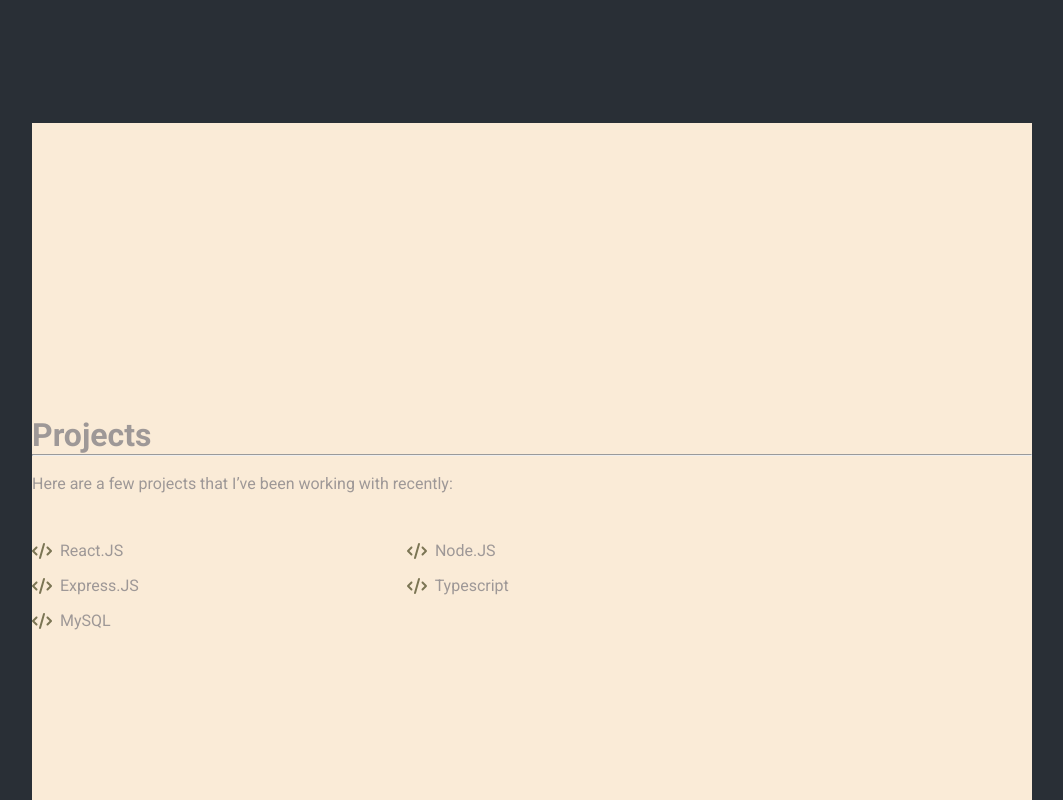
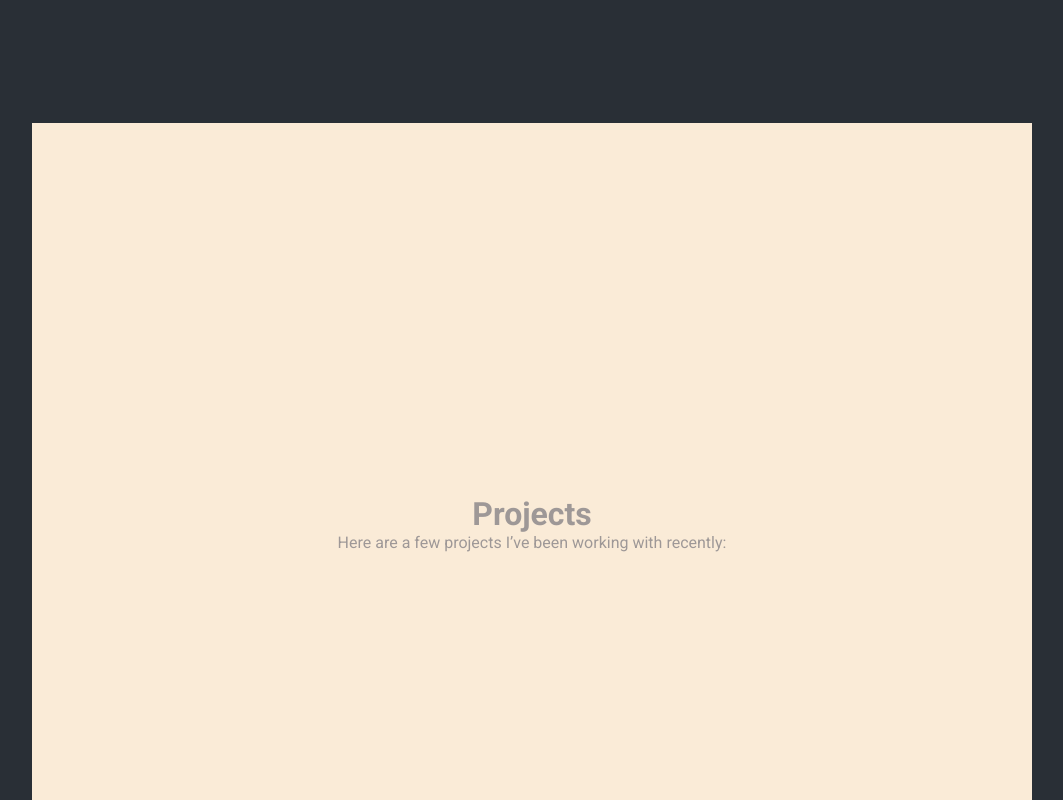
Before and after one commit to denis-junior/portfolio, a React (Create React App) app: page / in a window 1280 px wide. Shown: the part 1520-2320 px from the top of the page, without its empty margins (108-1171 px from the left). Built offline with nearby package versions, Linux system fonts and the light colour scheme.

Commit message:
projects component cleaned

```diff
--- a/src/Components/Projects/Projects.css
+++ b/src/Components/Projects/Projects.css
@@ -1,6 +1,7 @@
 .projects{
     flex-direction: column;
     justify-content: center;
+    align-items: center;
 
     background-color: antiquewhite;
 
--- a/src/Components/Projects/Projects.jsx
+++ b/src/Components/Projects/Projects.jsx
@@ -6,33 +6,12 @@ import "./Projects.css"
 const Projects = () => {
     return (   <div className="main projects" id="projects">
     <h1>
-      Projects <hr />
+      Projects
     </h1>
 
-    <p className="description">
-      Here are a few projects that I’ve been working with recently:
+    <p className="">
+      Here are a few projects I’ve been working with recently:
     </p>
-    <ul className="technologies-ul">
-      <li className="technologies-li">
-        <FontAwesomeIcon icon={faCode} className="technologies-li-icon" /> &nbsp; React.JS
-      </li>
-      <li className="technologies-li">
-
-        <FontAwesomeIcon icon={faCode} className="technologies-li-icon" /> &nbsp; Node.JS
-      </li>
-      <li className="technologies-li">
-
-        <FontAwesomeIcon icon={faCode} className="technologies-li-icon" /> &nbsp; Express.JS
-      </li>
-      <li className="technologies-li">
-
-        <FontAwesomeIcon icon={faCode} className="technologies-li-icon" /> &nbsp; Typescript
-      </li>
-      <li className="technologies-li">
-
-        <FontAwesomeIcon icon={faCode} className="technologies-li-icon" /> &nbsp; MySQL
-      </li>
-    </ul>
   </div>
   )
 }
```
